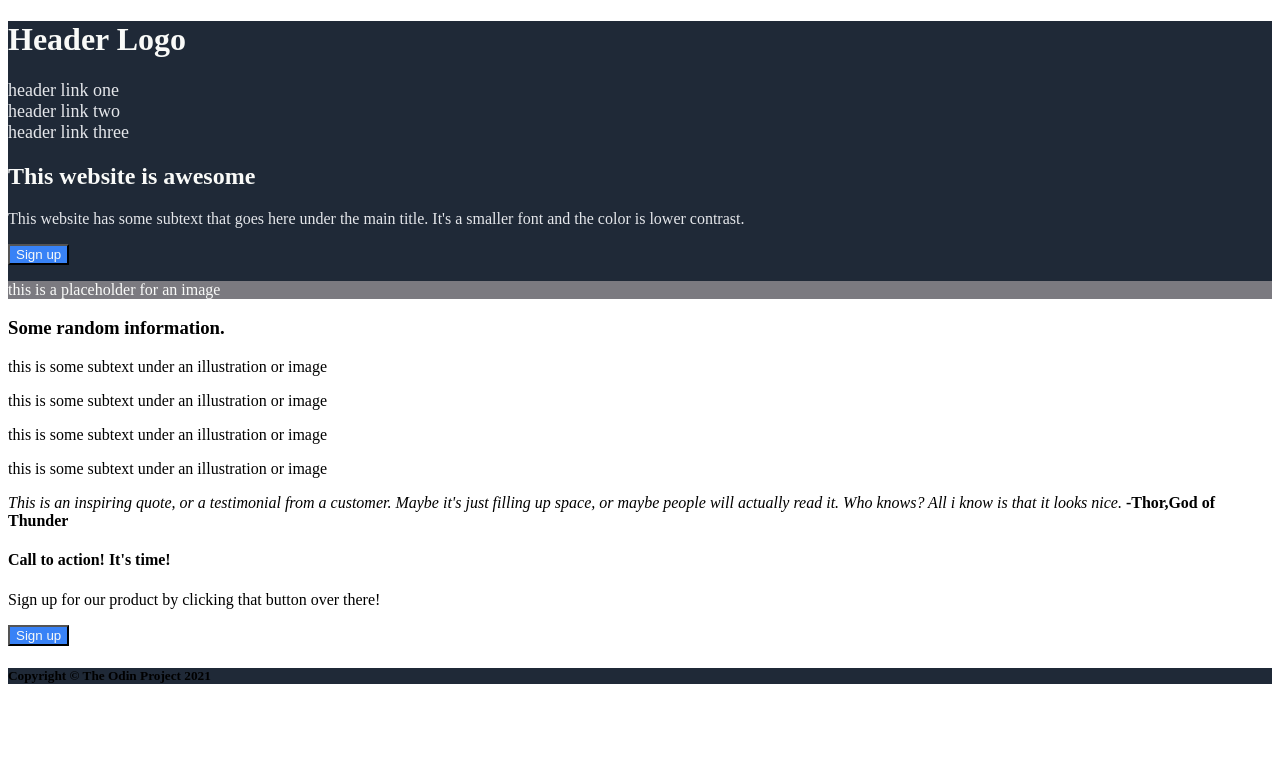
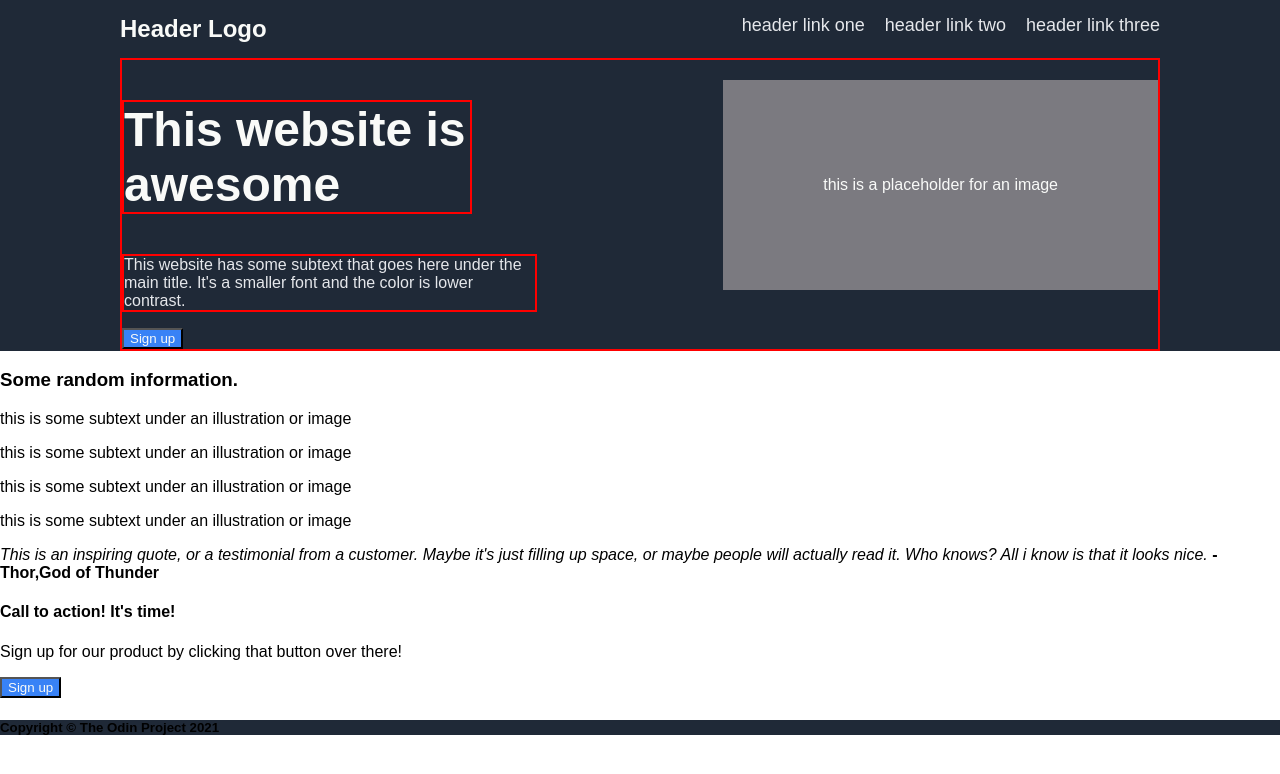
Before and after one commit to Jordan-9999/landing-page, a plain HTML site: page index.html in a window 1280 px wide. Drawn offline with Linux system fonts and the light colour scheme.

Commit message:
did some flexbox arranging of hero section

```diff
--- a/index.html
+++ b/index.html
@@ -8,24 +8,30 @@
 
 <body>
 <div class="hero">
+    <div class="logo-link-section">
     <h1 class="logo">Header Logo</h1>
     <ul class="links">
         <li><a href>header link one</a></li>
         <li><a href>header link two</a></li>
         <li><a href>header link three</a></li>
     </ul>
-
+    </div>
+    <div class="hero-main">
+    <div class="hero-left">
     <h2 class="main-text">This website is awesome</h2>
     <p class="hero-subtext">This website has some subtext that goes here
          under the main title. It's a smaller font and the
          color is lower contrast.
     </p>
     <button>Sign up</button>
+    </div>
+    <div class="hero-right">
     <div class="placeholder-img">
         <p>this is a placeholder for an image</p>
     </div>
+    </div>
 </div>
-
+</div>
 <div class="information">
     <h3>Some random information.</h3>
     <div class="box-1">
--- a/style.css
+++ b/style.css
@@ -1,21 +1,51 @@
 *{
     box-sizing: border-box;
+    font-family:Arial, Helvetica, sans-serif;
+}
+body{
+    /display:flex;
+    padding:0;
+    margin:0;
+}
+.hero{
+    display:flex;
+    flex-direction: column;
+
+
+}
+.hero-main{
+    display:flex;
+    justify-content:space-between;
+    border:solid red 2px;
+    margin:0 120px;
 }
 .hero,
 .footer{
-background-color:#1F2937;
+    background-color:#1F2937;
 }
+.logo-link-section{
+    display:flex;
+    justify-content:space-between;
+    margin:15px 120px;
+
+}
+
 .logo{
     color:#F9FAF8;
+    font-size:24px;
+    margin:0;
+    padding:0;
 }
 .links{
     margin:0;
     padding:0;
     font-size:18px;
-
+    display:flex;
+    gap:20px;
 }
 li{
     list-style:none;
+
 }
 a{
     color:#E5E7EB;
@@ -23,9 +53,16 @@ a{
 }
 .main-text{
     color:#F9FAF8;
+    font-size:48px;
+    width:350px;
+    border:solid 2px red;
 }
 .hero-subtext{
     color:#E5E7EB;
+    width:415px;
+    border:solid 2px red;
+
+
 }
 button{
     background:#3882F6;
@@ -34,4 +71,6 @@ button{
 .placeholder-img{
     background:#7b7a80;
     color:#F9FAF8;
+    padding:80px 100px;
+    margin-top:20px;
 }
```
